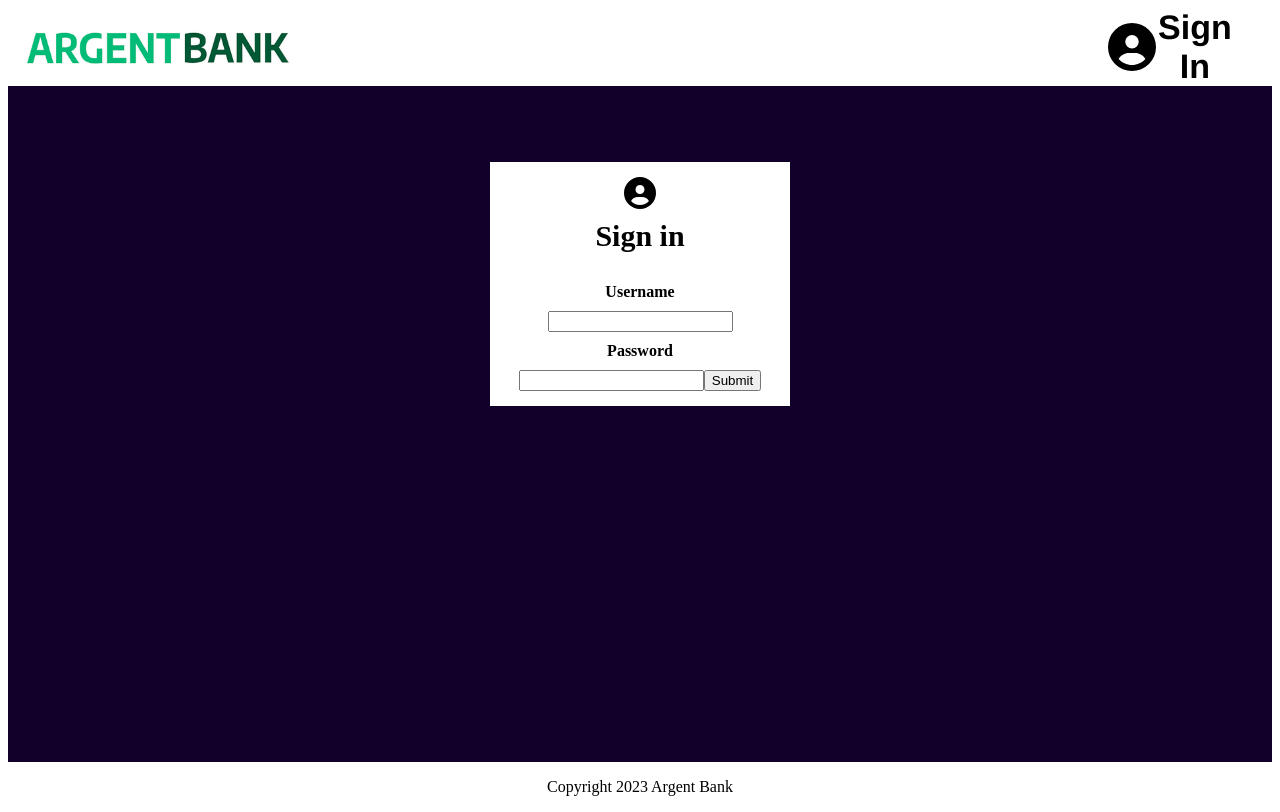
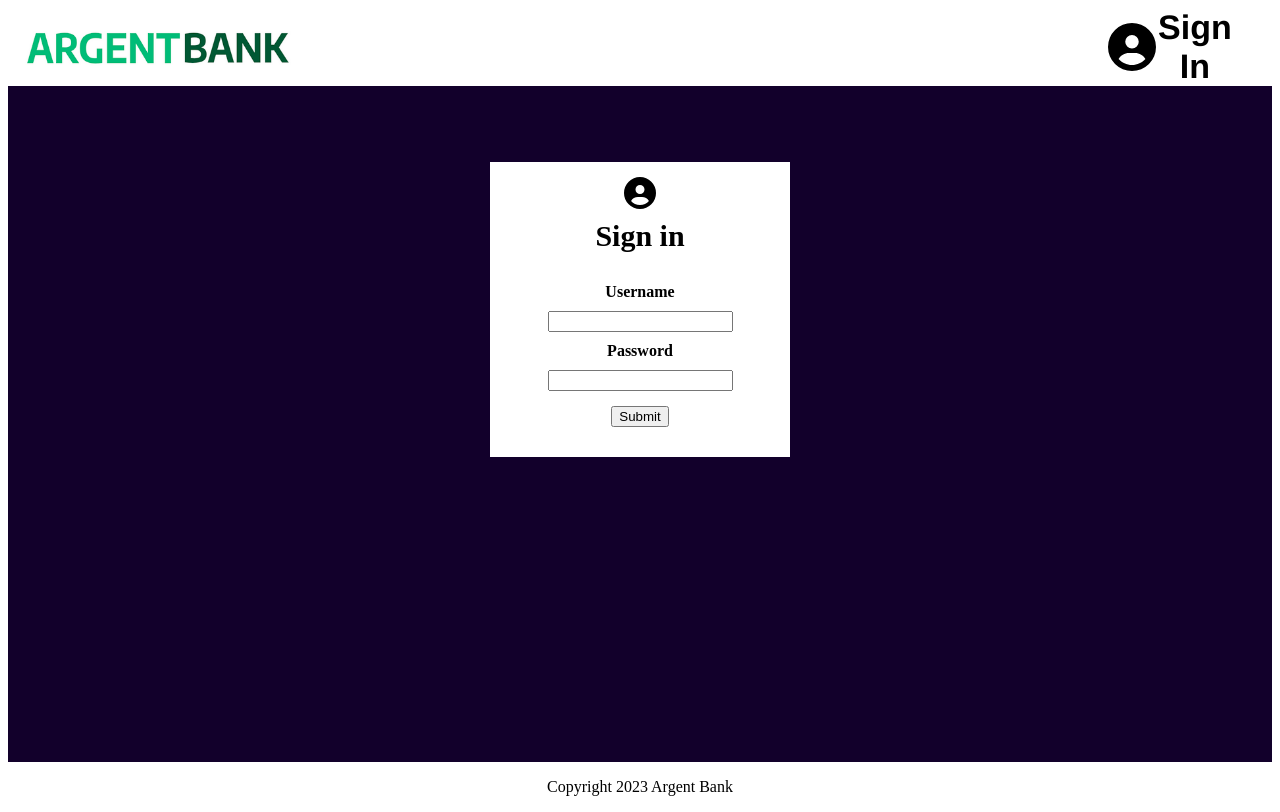
Before and after one commit to Akalabete/argent_bank, a Next.js app: page /login in a window 1280 px wide. Built offline with nearby package versions, Linux system fonts and the light colour scheme.

Commit message:
form update properly next is api / db / valid user feature

```diff
--- a/component/form/page.module.scss
+++ b/component/form/page.module.scss
@@ -8,5 +8,10 @@
     font-weight: bold;
     font-size: 16px;
     margin: 10px 0;
+}
 
+.form button {
+
+    display: block;
+    margin: 15px auto;
 }
--- a/component/form/page.tsx
+++ b/component/form/page.tsx
@@ -1,17 +1,16 @@
-'use.client'
-
+"use client";
 import { useAppDispatch, useAppSelector } from "@/redux/hook"; // Assurez-vous que le chemin est correct
 import styles from './page.module.scss';
-import { RootState } from '../../redux/store';
+import { updateFormField } from '../../redux/features/formSlice'
 
 
 export default function Form() {
   const dispatch = useAppDispatch();
-  const formData = useAppSelector((state: RootState) => state.form);
+  const formData = useAppSelector((state) => state.form);
 
   const handleInputChange = (e: React.ChangeEvent<HTMLInputElement>) => {
     const { name, value } = e.target;
-    dispatch({ type: 'UPDATE_FORM_FIELD', fieldName: name, fieldValue: value });
+    dispatch(updateFormField({ fieldName: name, fieldValue: value }));
   };
 
   const handleSubmit = (e: React.FormEvent) => {
```
Also changed, not shown: app/login/layout.tsx (line endings or trailing spaces).
